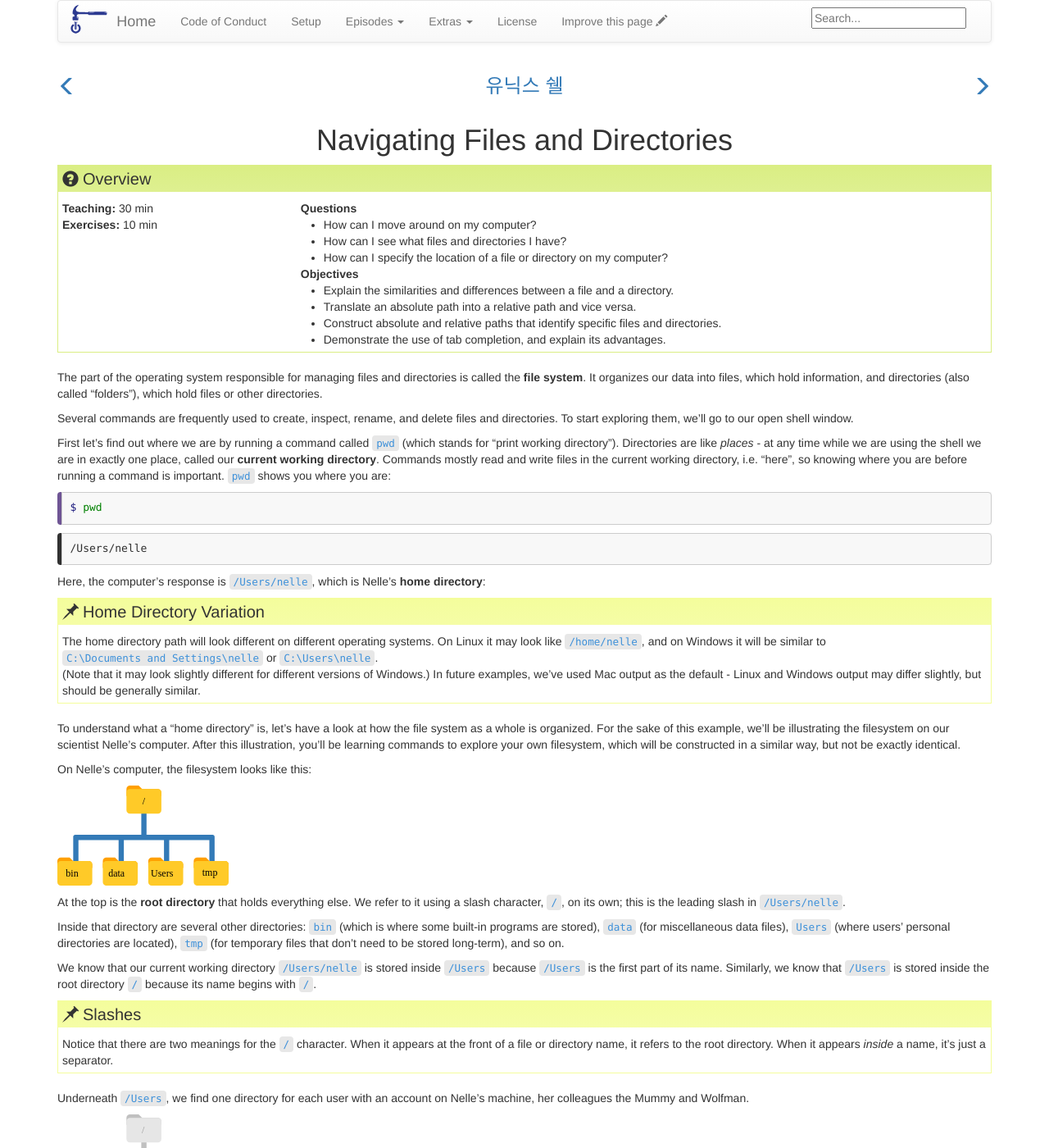
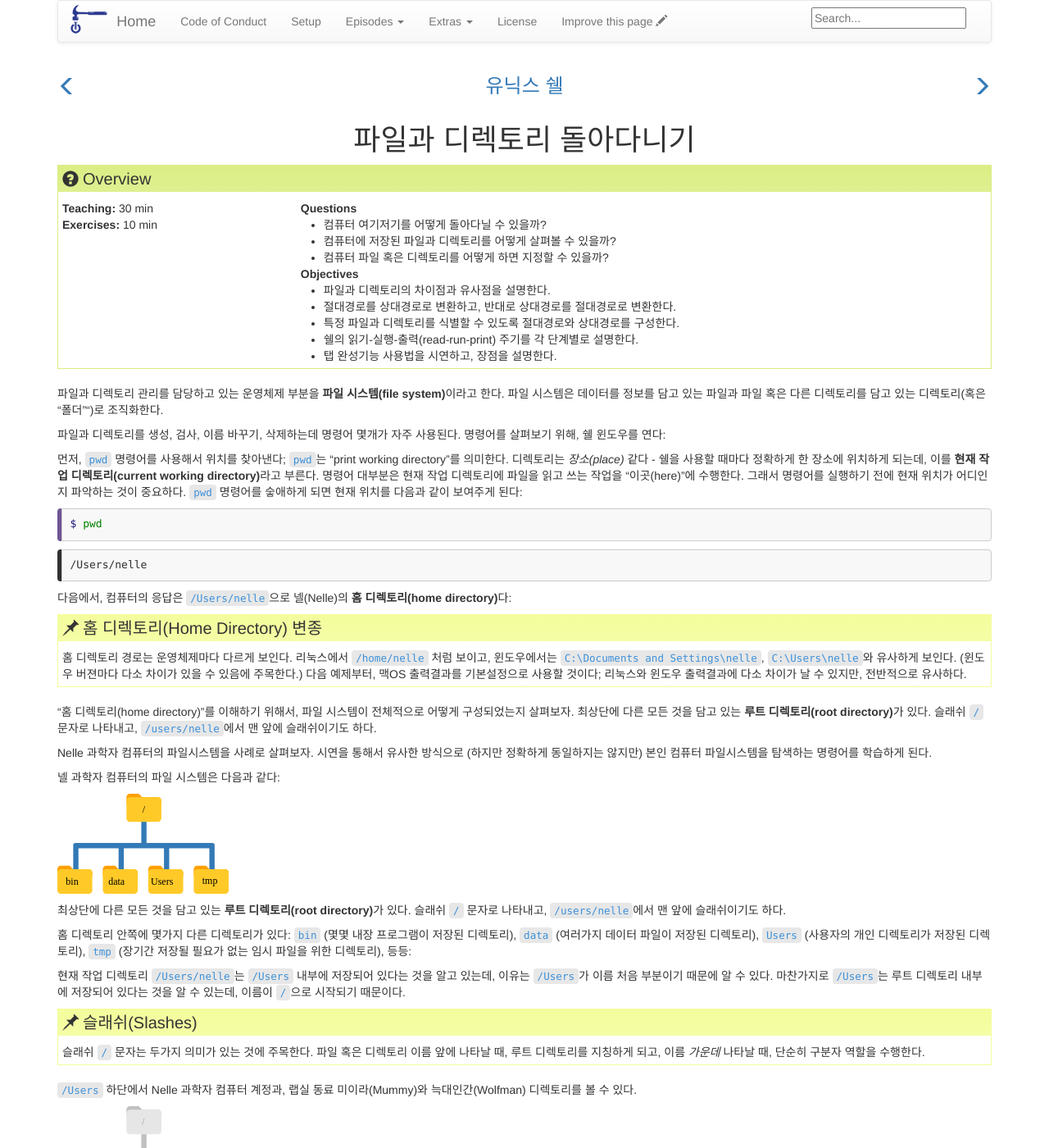
Before and after one commit to statkclee/shell-novice-kr, a Jekyll site: the page built from _episodes/02-filedir.md, in a window 1280 px wide and 1400 px high. Shown: the whole window at 82% size. Built offline with Jekyll 4.4.1, drawn with Linux system fonts in a browser that asks for light colours; some of the changed text lies outside the part shown.

Commit message:
translating...

```diff
--- a/_episodes/02-filedir.md
+++ b/_episodes/02-filedir.md
@@ -1,47 +1,45 @@
 ---
-title: "Navigating Files and Directories"
+title: "파일과 디렉토리 돌아다니기"
 teaching: 30
 exercises: 10
 questions:
-- "How can I move around on my computer?"
-- "How can I see what files and directories I have?"
-- "How can I specify the location of a file or directory on my computer?"
+- "컴퓨터 여기저기를 어떻게 돌아다닐 수 있을까?"
+- "컴퓨터에 저장된 파일과 디렉토리를 어떻게 살펴볼 수 있을까?"
+- "컴퓨터 파일 혹은 디렉토리를 어떻게 하면 지정할 수 있을까?"
 objectives:
-- "Explain the similarities and differences between a file and a directory."
-- "Translate an absolute path into a relative path and vice versa."
-- "Construct absolute and relative paths that identify specific files and directories."
-- "Demonstrate the use of tab completion, and explain its advantages."
+- "파일과 디렉토리의 차이점과 유사점을 설명한다."
+- "절대경로를 상대경로로 변환하고, 반대로 상대경로를 절대경로로 변환한다."
+- "특정 파일과 디렉토리를 식별할 수 있도록 절대경로와 상대경로를 구성한다."
+- "쉘의 읽기-실행-출력(read-run-print) 주기를 각 단계별로 설명한다."
+- "탭 완성기능 사용법을 시연하고, 장점을 설명한다."
 keypoints:
-- "The file system is responsible for managing information on the disk."
-- "Information is stored in files, which are stored in directories (folders)."
-- "Directories can also store other directories, which forms a directory tree."
-- "`cd path` changes the current working directory."
-- "`ls path` prints a listing of a specific file or directory; `ls` on its own lists the current working directory."
-- "`pwd` prints the user's current working directory."
-- "`/` on its own is the root directory of the whole file system."
-- "A relative path specifies a location starting from the current location."
-- "An absolute path specifies a location from the root of the file system."
-- "Directory names in a path are separated with `/` on Unix, but `\\` on Windows."
-- "`..` means 'the directory above the current one'; `.` on its own means 'the current directory'."
-- "Most files' names are `something.extension`. The extension isn't required, and doesn't guarantee anything, but is normally used to indicate the type of data in the file."
+- "파일 시스템은 디스크에 저장된 정보를 관리하는 역할을 담당한다."
+- "정보는 파일에 저장되고, 파일은 디렉토리(폴더)에 저장된다."
+- "디렉토리는 다른 디렉토리도 저장할 수 있는데, 이를 통해 디렉토리 나무구조가 형성된다."
+- "`cd path` 명령어를 통해 현재 작업하는 디렉토리를 바꿀 수 있다."
+- "`ls path` 명령어는 특정 파일 혹은 디렉토리 목록을 출력한다; `ls` 자체로 현재 작업중인 디렉토리 정보를 보여준다."
+- "`pwd`는 사용자의 현재 작업하는 디렉토리를 출력한다."
+- "`/`은 전체 파일 시스템의 루트 디렉토리가 된다."
+- "상대경로는 현재 위치에서 시작하는 위치를 명세한다."
+- "절대경로는 파일 시스템 루트 위치로부터 위치를 명세한다."
+- "경로명을 유닉스에서는 `/`, 윈도우에서는 `\\` 기호로 구분한다."
+- "`..` 은 현재 디렉토리 상위 디렉토리를 의미한다; `.`은 '현재 디렉토리'를 의미한다."
+- "거의 대부분의 파일명은 `파일명.확장자(something.extension)` 형태를 띈다. 확장자가 필요하지도 그 어떤 것도 보증하지 않지만, 일반적으로 파일 데이터 유형이 어떤 것인지 지정하는 사용된다."
 ---
 
-The part of the operating system responsible for managing files and directories
-is called the **file system**.
-It organizes our data into files,
-which hold information,
-and directories (also called "folders"),
-which hold files or other directories.
+파일과 디렉토리 관리를 담당하고 있는 운영체제 부분을 **파일 시스템(file system)**이라고 한다.
+파일 시스템은 데이터를 정보를 담고 있는 파일과 파일 혹은 다른 디렉토리를 담고 있는 디렉토리(혹은 "폴더"")로 조직화한다.
 
-Several commands are frequently used to create, inspect, rename, and delete files and directories.
-To start exploring them, we'll go to our open shell window.
+파일과 디렉토리를 생성, 검사, 이름 바꾸기, 삭제하는데 명령어 몇개가 자주 사용된다.
+명령어를 살펴보기 위해, 쉘 윈도우를 연다:
 
-First let's find out where we are by running a command called `pwd`
-(which stands for "print working directory"). Directories are like *places* - at any time
-while we are using the shell we are in exactly one place, called
-our **current working directory**. Commands mostly read and write files in the
-current working directory, i.e. "here", so knowing where you are before running
-a command is important. `pwd` shows you where you are:
+먼저, `pwd` 명령어를 사용해서 위치를 찾아낸다; `pwd`는 "print working directory"를 의미한다.
+디렉토리는 *장소(place)* 같다 -
+쉘을 사용할 때마다 정확하게 한 장소에 위치하게 되는데,
+이를 **현재 작업 디렉토리(current working directory)**라고 부른다.
+명령어 대부분은 현재 작업 디렉토리에 파일을 읽고 쓰는 작업을 "이곳(here)"에 수행한다.
+그래서 명령어를 실행하기 전에 현재 위치가 어디인지 파악하는 것이 중요하다.
+`pwd` 명령어를 숳애하게 되면 현재 위치를 다음과 같이 보여주게 된다:
 
 ~~~
 $ pwd
@@ -53,74 +51,70 @@ $ pwd
 ~~~
 {: .output}
 
-Here,
-the computer's response is `/Users/nelle`,
-which is Nelle's **home directory**:
 
-> ## Home Directory Variation
+다음에서, 컴퓨터의 응답은 `/Users/nelle`으로 넬(Nelle)의 **홈 디렉토리(home directory)**다:
+
+
+> ## 홈 디렉토리(Home Directory) 변종
 >
-> The home directory path will look different on different operating systems.
-> On Linux it may look like `/home/nelle`,
-> and on Windows it will be similar to `C:\Documents and Settings\nelle` or
-> `C:\Users\nelle`.
-> (Note that it may look slightly different for different versions of Windows.)
-> In future examples, we've used Mac output as the default - Linux and Windows
-> output may differ slightly, but should be generally similar.
+>
+> 홈 디렉토리 경로는 운영체제마다 다르게 보인다.
+> 리눅스에서 `/home/nelle` 처럼 보이고, 윈도우에서는
+> `C:\Documents and Settings\nelle`, `C:\Users\nelle`와 유사하게 보인다.
+> (윈도우 버젼마다 다소 차이가 있을 수 있음에 주목한다.)
+> 다음 예제부터, 맥OS 출력결과를 기본설정으로 사용할 것이다;
+> 리눅스와 윈도우 출력결과에 다소 차이가 날 수 있지만, 전반적으로 유사하다.
 {: .callout}
 
-To understand what a "home directory" is,
-let's have a look at how the file system as a whole is organized.  For the
-sake of this example, we'll be
-illustrating the filesystem on our scientist Nelle's computer.  After this
-illustration, you'll be learning commands to explore your own filesystem,
-which will be constructed in a similar way, but not be exactly identical.
+"홈 디렉토리(home directory)"를 이해하기 위해서,
+파일 시스템이 전체적으로 어떻게 구성되었는지 살펴보자.
+최상단에 다른 모든 것을 담고 있는 **루트 디렉토리(root directory)**가 있다.
+슬래쉬 `/` 문자로 나타내고, `/users/nelle`에서 맨 앞에 슬래쉬이기도 하다.
 
-On Nelle's computer, the filesystem looks like this:
+Nelle 과학자 컴퓨터의 파일시스템을 사례로 살펴보자.
+시연을 통해서 유사한 방식으로 (하지만 정확하게 동일하지는 않지만) 본인 컴퓨터
+파일시스템을 탐색하는 명령어를 학습하게 된다.
+
+넬 과학자 컴퓨터의 파일 시스템은 다음과 같다:
 
 ![The File System](../fig/filesystem.svg)
 
-At the top is the **root directory**
-that holds everything else.
-We refer to it using a slash character, `/`, on its own;
-this is the leading slash in `/Users/nelle`.
+최상단에 다른 모든 것을 담고 있는 **루트 디렉토리(root directory)**가 있다.
+슬래쉬 `/` 문자로 나타내고, `/users/nelle`에서 맨 앞에 슬래쉬이기도 하다.
 
-Inside that directory are several other directories:
-`bin` (which is where some built-in programs are stored),
-`data` (for miscellaneous data files),
-`Users` (where users' personal directories are located),
-`tmp` (for temporary files that don't need to be stored long-term),
-and so on.
+홈 디렉토리 안쪽에 몇가지 다른 디렉토리가 있다:
+`bin` (몇몇 내장 프로그램이 저장된 디렉토리),
+`data` (여러가지 데이터 파일이 저장된 디렉토리),
+`Users` (사용자의 개인 디렉토리가 저장된 디렉토리),
+`tmp` (장기간 저장될 필요가 없는 임시 파일을 위한 디렉토리), 등등:
 
-We know that our current working directory `/Users/nelle` is stored inside `/Users`
-because `/Users` is the first part of its name.
-Similarly,
-we know that `/Users` is stored inside the root directory `/`
-because its name begins with `/`.
+현재 작업 디렉토리 `/Users/nelle`는 `/Users` 내부에 저장되어 있다는 것을 알고 있는데,
+이유는 `/Users`가 이름 처음 부분이기 때문에 알 수 있다.
+마찬가지로 `/Users`는 루트 디렉토리 내부에 저장되어 있다는 것을 알 수 있는데, 이름이 `/`으로 시작되기 때문이다.
 
-> ## Slashes
+
+> ## 슬래쉬(Slashes)
 >
-> Notice that there are two meanings for the `/` character.
-> When it appears at the front of a file or directory name,
-> it refers to the root directory. When it appears *inside* a name,
-> it's just a separator.
+> 슬래쉬 `/` 문자는 두가지 의미가 있는 것에 주목한다.
+> 파일 혹은 디렉토리 이름 앞에 나타날 때, 루트 디렉토리를 지칭하게 되고,
+> 이름 *가운데* 나타날 때, 단순히 구분자 역할을 수행한다.
 {: .callout}
 
-Underneath `/Users`,
-we find one directory for each user with an account on Nelle's machine,
-her colleagues the Mummy and Wolfman.
+
+`/Users` 하단에서 Nelle 과학자 컴퓨터 계정과, 랩실 동료 미이라(Mummy)와 늑대인간(Wolfman) 디렉토리를 볼 수 있다.
 
 ![Home Directories](../fig/home-directories.svg)
 
-The Mummy's files are stored in `/Users/imhotep`,
-Wolfman's in `/Users/larry`,
-and Nelle's in `/Users/nelle`.  Because Nelle is the user in our
-examples here, this is why we get `/Users/nelle` as our home directory.
-Typically, when you open a new command prompt you will be in
-your home directory to start.
+미이라(Mummy) 파일은 `/Users/imhotep` 디렉토리에 저장되어 있고,
+늑대인가(Wolfman)의 파일은 `/Users/larry` 디렉토리에 저장되어 있고
+`/Users/nelle` 디렉토리에 `nelle`의 정보가 저장되어 있는데,
+이것이 왜 `nelle`이 디렉토리 이름의 마지막 부분인 이유다.
+일반적으로 명령 프롬프트를 열게 되면, 처음 시작하는 곳이 본인 계정 홈 디렉토리가 된다.
 
-Now let's learn the command that will let us see the contents of our
-own filesystem.  We can see what's in our home directory by running `ls`,
-which stands for "listing":
+
+본인 파일시스템에 담긴 내용물을 파악하는데 사용하는 명령어를 학습해 보자.
+(Nelle의 홈 디렉토리에 무엇이 있는지 `ls` 명령어를 실행해서 살펴보자.)
+`ls`는 "목록보기(listing)"를 나타낸다:
 
 ~~~
 $ ls
@@ -133,17 +127,15 @@ Desktop      Downloads    Movies       Pictures
 ~~~
 {: .output}
 
-(Again, your results may be slightly different depending on your operating
-system and how you have customized your filesystem.)
+(다시 한번, 본인 컴퓨터 운영체제와 파일시스템을 취향에 따라 바꿨는지에 따라
+출력결과는 다소 다를 수 있다.)
 
-`ls` prints the names of the files and directories in the current directory.
-We can make its output more comprehensible by using the **flag** `-F`
-(also known as a **switch** or an **option**) ,
-which tells `ls` to add a marker to file and directory names to indicate what
-they are. A trailing `/` indicates that this is a directory. Depending on your
-settings, it might also use colors to indicate whether each entry is a file or
-directory.
-You might recall that we used `ls -F` in an earlier example.
+`ls`는 알파벳 순서로 깔끔하게 열로 정렬하여 현재 디렉토리에 있는 파일과 디렉토리 이름을 출력한다.
+**플래그(flag)** `-F`(**스위치(switch)** 혹은 **옵션(option)**으로도 불린다)를 추가하여 출력을 좀더 이해하기 좋게 출력괄를 생성할 수도 있다.
+`ls`으로 하여금 디렉토리 이름 뒤에 `/`을 추가하게 일러준다:
+끝에 붙은 `/`은 디렉토리라는 것을 지칭한다.
+설정에 따라 달라지도록 파일이냐 디렉토리냐에 따라 다른 색상을 입힐 수도 있다.
+앞선 학습에서 `ls -F` 명령어를 사용한 것을 상기한다.
 
 ~~~
 $ ls -F
@@ -156,33 +148,30 @@ Desktop/      Downloads/    Movies/       Pictures/
 ~~~
 {: .output}
 
-### Getting help
+### 도움말 얻기
 
-`ls` has lots of other **flags**. There are two common ways to find out how
-to use a command and what flags it accepts:
+`ls` 명령어에 딸린 **플래그**가 많다.
+일반적으로 명령어와 수반되는 플래그 사용법을 파악하는 방식이 두개 있다:
 
-1. We can pass a `--help` flag to the command, such as:
+1. `--help` 플래그를 명령어에 다음과 같이 전달하는 방법:
     ~~~
     $ ls --help
     ~~~
     {: .bash}
 
-2. We can read its manual with `man`, such as:
+2. `man` 명령어로 다음과 같이 매뉴얼을 읽는 방법:
     ~~~
     $ man ls
     ~~~
     {: .bash}
 
-**Depending on your environment you might find that only one of these works
-(either `man` or `--help`).**
-We'll describe both ways below.
+**본인 컴퓨터 환경에 따라 상기 방법 중 하나만 동작(`man` 혹은 `--help`)할 수도 있다.**
+아래에서 두가지 방법 모두 살펴보자.
 
+#### `--help` 플래그
 
-#### The `--help` flag
-
-Many bash commands, and programs that people have written that can be
-run from within bash, support a `--help` flag to display more
-information on how to use the command or program.
+배쉬 내부에서 동작하도록 작성된 배쉬 명령어와 프로그램은 `--help` 플래그를 지원해서
+명령어 혹은 프로그램을 사용하는 방식에 대한 더 많은 정보를 볼 수 있게 해 준다.
 
 ~~~
 $ ls --help
@@ -309,9 +298,9 @@ or available locally via: info '(coreutils) ls invocation'
 ~~~
 {: .output}
 
-> ## Unsupported command-line options
-> If you try to use an option (flag) that is not supported, `ls` and other programs
-> will usually print an error message similar to:
+> ## 지원되지 않는 명령-라인 선택옵션
+> 지원되지 않는 선택옵션(플래그)를 사용하게 되면, `ls`를 비롯한 다른 프로그램은
+> 다음과 같은 오류 메시지를 일반적으로 출력하게 된다:
 >
 > ~~~
 > $ ls -j
@@ -325,52 +314,48 @@ or available locally via: info '(coreutils) ls invocation'
 > {: .error}
 {: .callout}
 
-#### The `man` command
+#### `man` 명령어
 
-The other way to learn about `ls` is to type
+`ls`에 대해 배울 수 있는 다른 방식은 다음 명령어를 타이핑하는 것이다.
+
 ~~~
 $ man ls
 ~~~
 {: .bash}
 
-This will turn your terminal into a page with a description
-of the `ls` command and its options and, if you're lucky, some examples
-of how to use it.
+상기 명령어를 실행하게 되면 `ls` 명령어와 선택 옵션에 대해 기술된 페이지로
+탈바꿈하게 된다. 만약 운이 좋은 경우 상용법에 대한 예제도 포함되어 있다.
 
-To navigate through the `man` pages,
-you may use <kbd>↑</kbd> and <kbd>↓</kbd> to move line-by-line,
-or try <kbd>B</kbd> and <kbd>Spacebar</kbd> to skip up and down by a full page.
-To search for a character or word in the `man` pages,
-use <kbd>/</kbd> followed by the character or word you are searching for.
+`man` 페이지를 살펴보는 방법은 행단위로 이동하는데 <kbd>↑</kbd>, <kbd>↓</kbd>을 사용하거나
+전체 페이지 단위로 건너뛰거나 아래 페이지로 이동할 경우 <kbd>B</kbd>, <kbd>Spacebar</kbd>을 사용한다.
+`man` 페이지에서 단어나 문자를 찾는 경우 <kbd>/</kbd> 다음에 검색할 문자 혹은 단어를 타이핑하면 된다.
 
-To **quit** the `man` pages, press <kbd>Q</kbd>.
+`man` 페이지에서 빠져 나오고자 **종료(quit)**하고자 한다면 <kbd>Q</kbd>을 누른다.
 
-> ## Manual pages on the web
+> ## 웹상의 매뉴얼 페이지
 >
-> Of course there is a third way to access help for commands:
-> searching the internet via your web browser.
-> When using internet search, including the phrase `unix man page` in your search
-> query will help to find relevant results.
+> 물론 명령어에 대한 도움말에 접근하는 세번째 방식이 있다:
+> 웹브라우저를 통해서 인터넷을 검색하는 것이다.
+> 인터넷 검색을 이용할 때, 검색쿼리에 `unix man page` 문구를
+> 포함할 경우 연관된 정보를 찾는데 도움이 될 수 있다.
 >
-> GNU provides links to its
-> [manuals](http://www.gnu.org/manual/manual.html) including the
-> [core GNU utilities](http://www.gnu.org/software/coreutils/manual/coreutils.html),
-> which covers many commands introduced within this lesson.
+> GNU도 [GNU 핵심 유틸리티(core GNU utilities)](http://www.gnu.org/software/coreutils/manual/coreutils.html)이
+> 포함된 [매뉴얼](http://www.gnu.org/manual/manual.html)을 제공하고 있는데
+> 이번 학습에 소개된 많은 명령어를 망라하고 있다.
 {: .callout}
 
-> ## Exploring More `ls` Flags
+> ## 더많은 `ls` 플래그 탐색
 >
-> What does the command `ls` do when used with the `-l` and `-h` flags?
+> `-l`, `-h` 플래그를 붙여 `ls` 명령어를 수행하게 되면 출력결과는 어떻게 나올까?
 >
-> Some of its output is about properties that we do not cover in this lesson (such
-> as file permissions and ownership), but the rest should be useful
-> nevertheless.
+> 출력결과의 일부는 이번 학습에서 다루지 않는 속성(property)에 대한 것으로 파일 권한과 파일 소유에 대한 것이다.
+> 그럼에도 불구하고 나머지는 유용할 것이다.
 >
-> > ## Solution
-> > The `-l` flag makes `ls` use a **l**ong listing format, showing not only
-> > the file/directory names but also additional information such as the file size
-> > and the time of its last modification. The `-h` flag makes the file size
-> > "**h**uman readable", i.e. display something like `5.3K` instead of `5369`.
+> > ## 해답
+> > `ls`와 사용되는 `-l` 플래그는 **l**ong을 축약한 것으로
+> > 파일/디렉토리 명칭 뿐만 아니라 파일 크기, 최종 변경 시간 같은 부가정보가 출력된다.
+> > `-h` 플래그는 "**h**uman readable" 사람이 읽기 편한 형태로 파일크기를 지정한다.
+> > 예를 들어, `5369` 대신에 `5.3K`이 화면에 출력된다.
 > {: .solution}
 {: .challenge}
 
```
